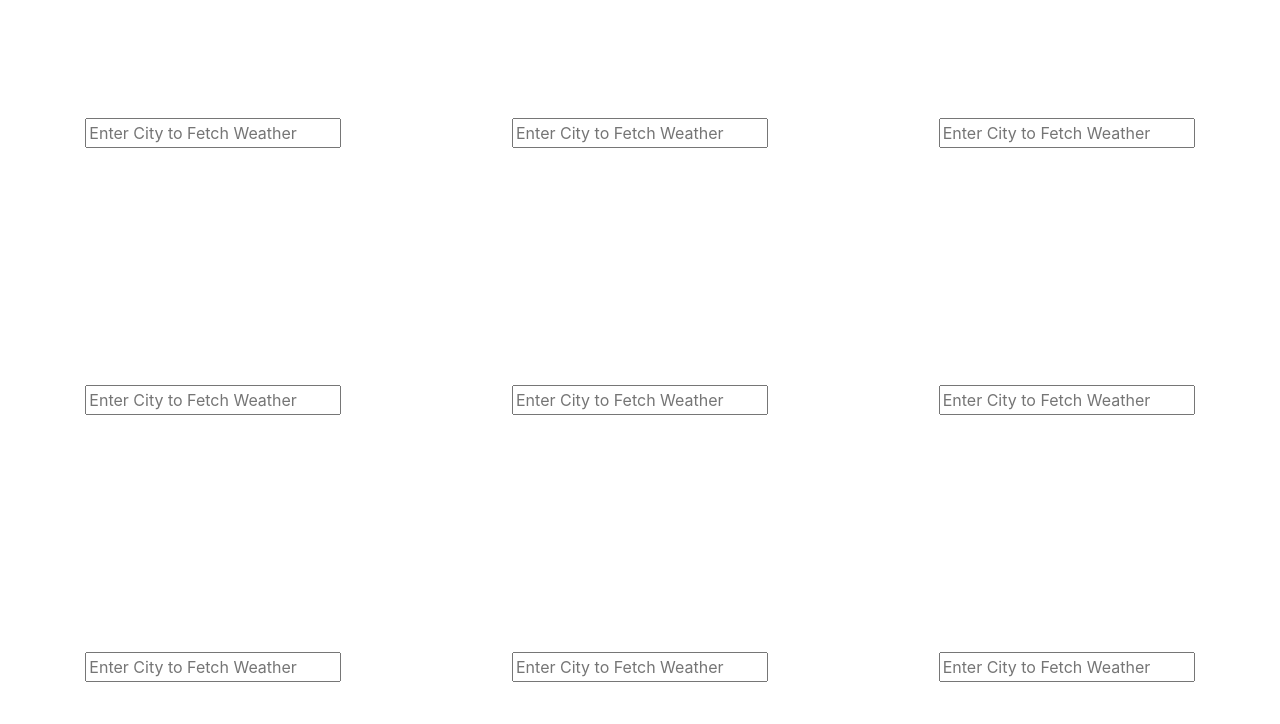
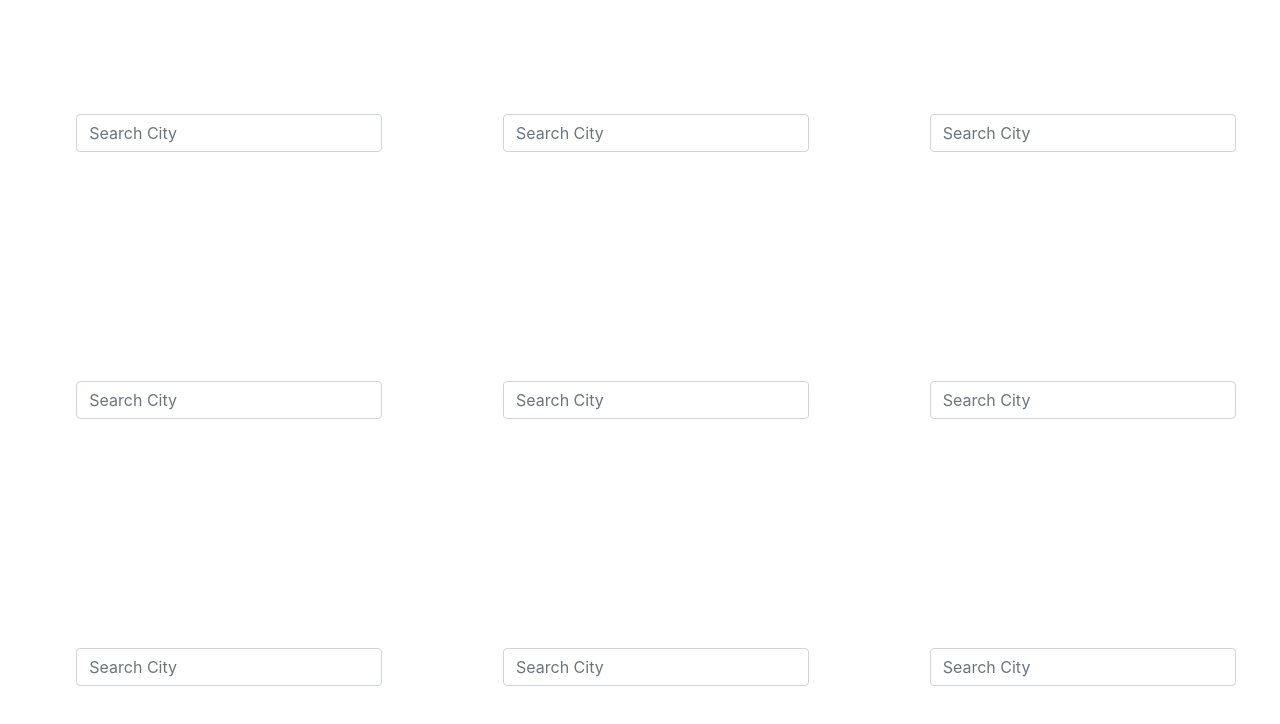
Before and after one commit to marks0351/maximl-task, an Angular app: page /weather/home in a window 1280 px wide. Shown: the top 724 px of the page. Built offline with nearby package versions, Linux system fonts and the light colour scheme.

Commit message:
Adding City Autcomplete

```diff
--- a/src/app/app.module.ts
+++ b/src/app/app.module.ts
@@ -3,7 +3,6 @@ import { NgModule } from '@angular/core';
 
 import { AppRoutingModule } from './app-routing.module';
 import { AppComponent } from './app.component';
-import { NgbModule } from '@ng-bootstrap/ng-bootstrap';
 import { WeatherLayerModule } from './weather-layer/weather-layer.module';
 
 @NgModule({
@@ -13,7 +12,6 @@ import { WeatherLayerModule } from './weather-layer/weather-layer.module';
   imports: [
     BrowserModule,
     AppRoutingModule,
-    NgbModule,
     WeatherLayerModule,
   ],
   providers: [],
--- a/src/app/shared/components/autocomplete/autocomplete.component.html
+++ b/src/app/shared/components/autocomplete/autocomplete.component.html
@@ -1 +1 @@
-<input type="text" [placeholder]='placeholder'>
+<input type="text" class="form-control mx-sm-3" [inputFormatter]='resultFormatter' [resultFormatter]='resultFormatter'  [(ngModel)]="model" [ngbTypeahead]="fireAutoCompleteFn" placeholder="Search City" />
--- a/src/app/shared/components/autocomplete/autocomplete.component.ts
+++ b/src/app/shared/components/autocomplete/autocomplete.component.ts
@@ -1,5 +1,6 @@
 import { Component, OnInit, ChangeDetectionStrategy, Input } from '@angular/core';
-
+import { Observable, of } from 'rxjs';
+import {catchError, debounceTime, distinctUntilChanged, map, switchMap} from 'rxjs/operators';
 @Component({
   selector: 'app-autocomplete',
   templateUrl: './autocomplete.component.html',
@@ -8,7 +9,27 @@ import { Component, OnInit, ChangeDetectionStrategy, Input } from '@angular/core
 })
 export class AutocompleteComponent implements OnInit {
   @Input() placeholder = ''
+  @Input() autoCompleteFn: any;
+  public model : any
+  public fireAutoCompleteFn = (inputValue: Observable<any>)=>{
+    return inputValue.pipe(
+      debounceTime(300),
+      distinctUntilChanged(),
+      switchMap((text) => this.autoFn(text)))
+  }
   constructor() { }
+
+  autoFn(text: string){
+    return this.autoCompleteFn(text).pipe(map((results: any) => {
+      return results.list;
+    }), catchError(()=>{
+      return []
+    }));
+  }
+
+  resultFormatter(entry: any){
+    return entry.name
+  }
 
   ngOnInit(): void {
   }
--- /dev/null
+++ b/src/app/shared/config/openweatherapi.constant.ts
@@ -0,0 +1 @@
+export const AppId = '255195dcd6c5c548976001cefe654b17'
--- a/src/app/weather-layer/components/weather-block/weather-block.component.html
+++ b/src/app/weather-layer/components/weather-block/weather-block.component.html
@@ -1,3 +1,3 @@
 <div class="weather-block-wrapper">
-    <app-autocomplete placeholder='Enter City to Fetch Weather'></app-autocomplete>
+    <app-autocomplete placeholder='Enter City to Fetch Weather' [autoCompleteFn]='weatherService.getCities.bind(weatherService)'></app-autocomplete>
 </div>
--- a/src/app/weather-layer/components/weather-block/weather-block.component.ts
+++ b/src/app/weather-layer/components/weather-block/weather-block.component.ts
@@ -1,4 +1,5 @@
 import { Component, OnInit, ChangeDetectionStrategy } from '@angular/core';
+import { WeatherService } from '../../services/weather.service';
 
 @Component({
   selector: 'app-weather-block',
@@ -8,7 +9,7 @@ import { Component, OnInit, ChangeDetectionStrategy } from '@angular/core';
 })
 export class WeatherBlockComponent implements OnInit {
 
-  constructor() { }
+  constructor(public weatherService: WeatherService) { }
 
   ngOnInit(): void {
   }
--- /dev/null
+++ b/src/app/weather-layer/services/weather.service.ts
@@ -0,0 +1,14 @@
+import { HttpClient } from '@angular/common/http';
+import { Injectable } from '@angular/core';
+import {AppId} from '../../shared/config/openweatherapi.constant'
+@Injectable({
+  providedIn: 'root'
+})
+export class WeatherService {
+  private readonly cityAutoCompleteUrl = 'https://api.openweathermap.org/data/2.5/find'
+  constructor(private http: HttpClient) { }
+
+  getCities(cityName: string){
+    return this.http.get(this.cityAutoCompleteUrl, {params: {q: cityName, appid: AppId}})
+  }
+}
--- a/src/app/weather-layer/weather-layer.module.ts
+++ b/src/app/weather-layer/weather-layer.module.ts
@@ -1,9 +1,12 @@
 import { NgModule } from '@angular/core';
 import { CommonModule } from '@angular/common';
+import {HttpClientModule} from '@angular/common/http'
+import {HttpClientJsonpModule} from '@angular/common/http'
 import { WeatherBlockComponent } from './components/weather-block/weather-block.component';
 import { WeatherLayerRouteRoutingModule } from './weather-layer-routing.module';
 import { HomePageComponent } from './home-page/home-page.component';
 import { SharedModule } from '../shared/shared.module';
+import { WeatherService } from './services/weather.service';
 
 
 
@@ -11,9 +14,11 @@ import { SharedModule } from '../shared/shared.module';
   declarations: [WeatherBlockComponent, HomePageComponent],
   imports: [
     CommonModule,
+    HttpClientModule,
     SharedModule,
     WeatherLayerRouteRoutingModule,
   ],
+  providers: [WeatherService],
   bootstrap: [WeatherBlockComponent]
 })
 export class WeatherLayerModule { }
```
Also changed, not shown: src/app/shared/shared.module.ts (+7 -1 lines), 1 other file (tests, documents, lock files or other folders).
